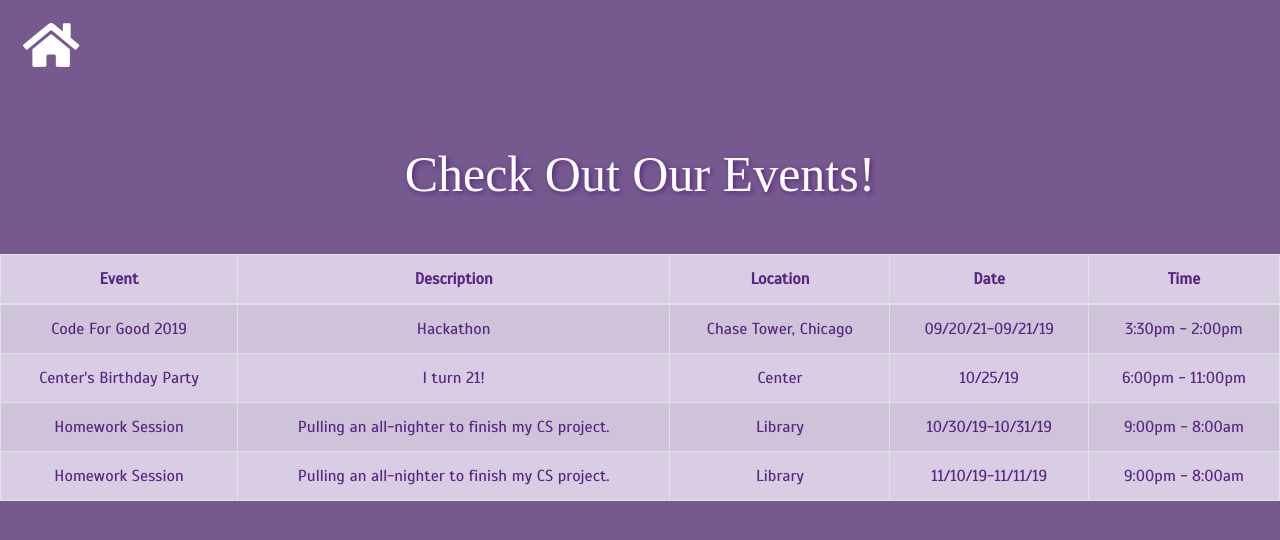
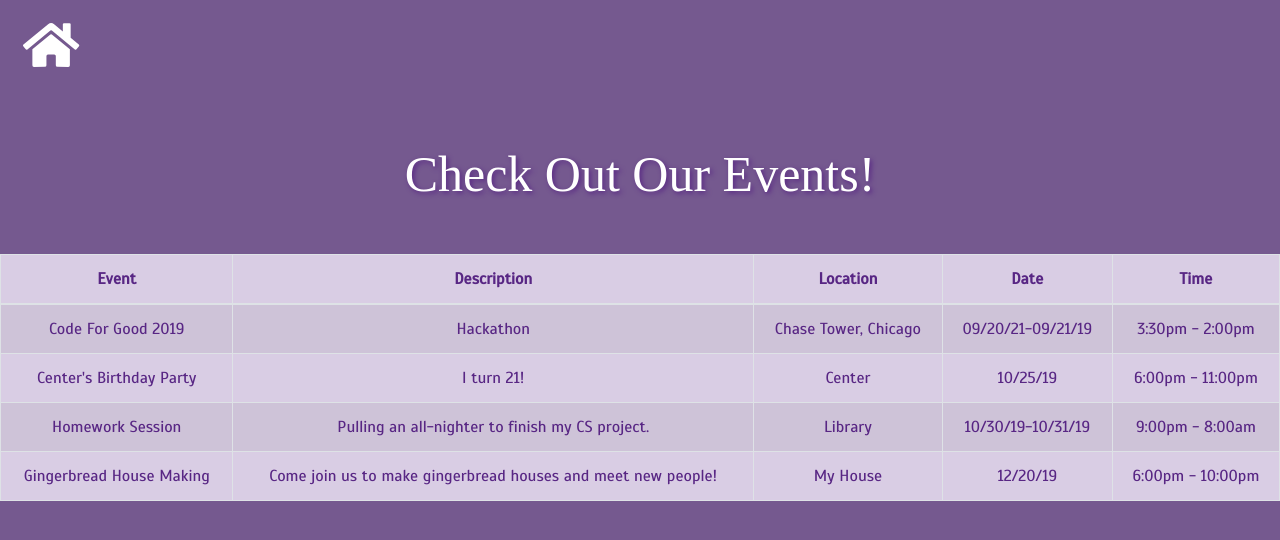
Before and after one commit to Chicago19/team-9, a React (Create React App) app in the folder cca-app/: page /calendar in a window 1280 px wide. Shown: the top 540 px of the page. Built offline with nearby package versions, Linux system fonts and the light colour scheme; a web font is replaced by a local one.

Commit message:
changed event

```diff
--- a/cca-app/package.json
+++ b/cca-app/package.json
@@ -12,6 +12,7 @@
     "graphql": "^14.5.7",
     "graphql-tag": "^2.10.1",
     "react": "^16.9.0",
+    "react-codepen-embed": "^1.0.1",
     "react-dom": "^16.9.0",
     "react-router-dom": "^5.0.1",
     "react-scripts": "^3.1.2",
--- a/cca-app/src/components/calendar.js
+++ b/cca-app/src/components/calendar.js
@@ -35,14 +35,14 @@ const events = [
           "location": "Library",
           "date": "10/30/19-10/31/19"
       },
-      {
-        "name": "Homework Session",
-        "description": "Pulling an all-nighter to finish my CS project.",
-        "startTime": "9:00pm",
-        "endTime": "8:00am",
-        "location": "Library",
-        "date": "11/10/19-11/11/19"
-    },
+    //   {
+    //     "name": "Homework Session",
+    //     "description": "Pulling an all-nighter to finish my CS project.",
+    //     "startTime": "9:00pm",
+    //     "endTime": "8:00am",
+    //     "location": "Library",
+    //     "date": "11/10/19-11/11/19"
+    // },
     // {
     //     "name": "Homework Session",
     //     "description": "Pulling an all-nighter to finish my CS project.",
@@ -67,14 +67,14 @@ const events = [
     //     "location": "Library",
     //     "date": "12/2/19-12/3/19"
     // },
-    //   {
-    //     "name": "Gingerbread House Making",
-    //     "description": "Come join us to make gingerbread houses and meet new people!",
-    //     "startTime": "6:00pm",
-    //     "endTime": "10:00pm",
-    //     "location": "My House",
-    //     "date": "12/20/19"
-    //   },
+      {
+        "name": "Gingerbread House Making",
+        "description": "Come join us to make gingerbread houses and meet new people!",
+        "startTime": "6:00pm",
+        "endTime": "10:00pm",
+        "location": "My House",
+        "date": "12/20/19"
+      },
   ];
 
 function Calendar() {
```
